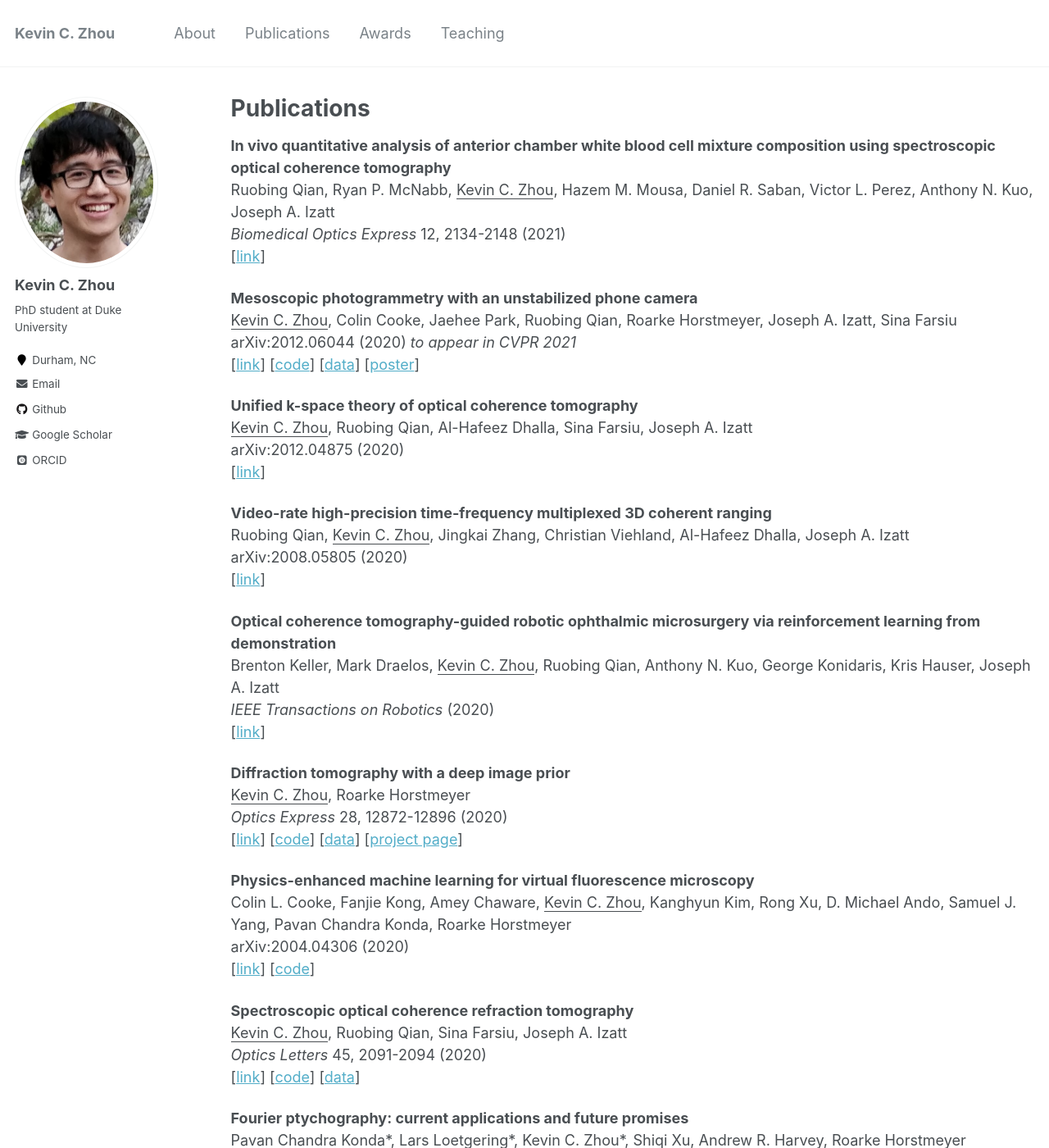
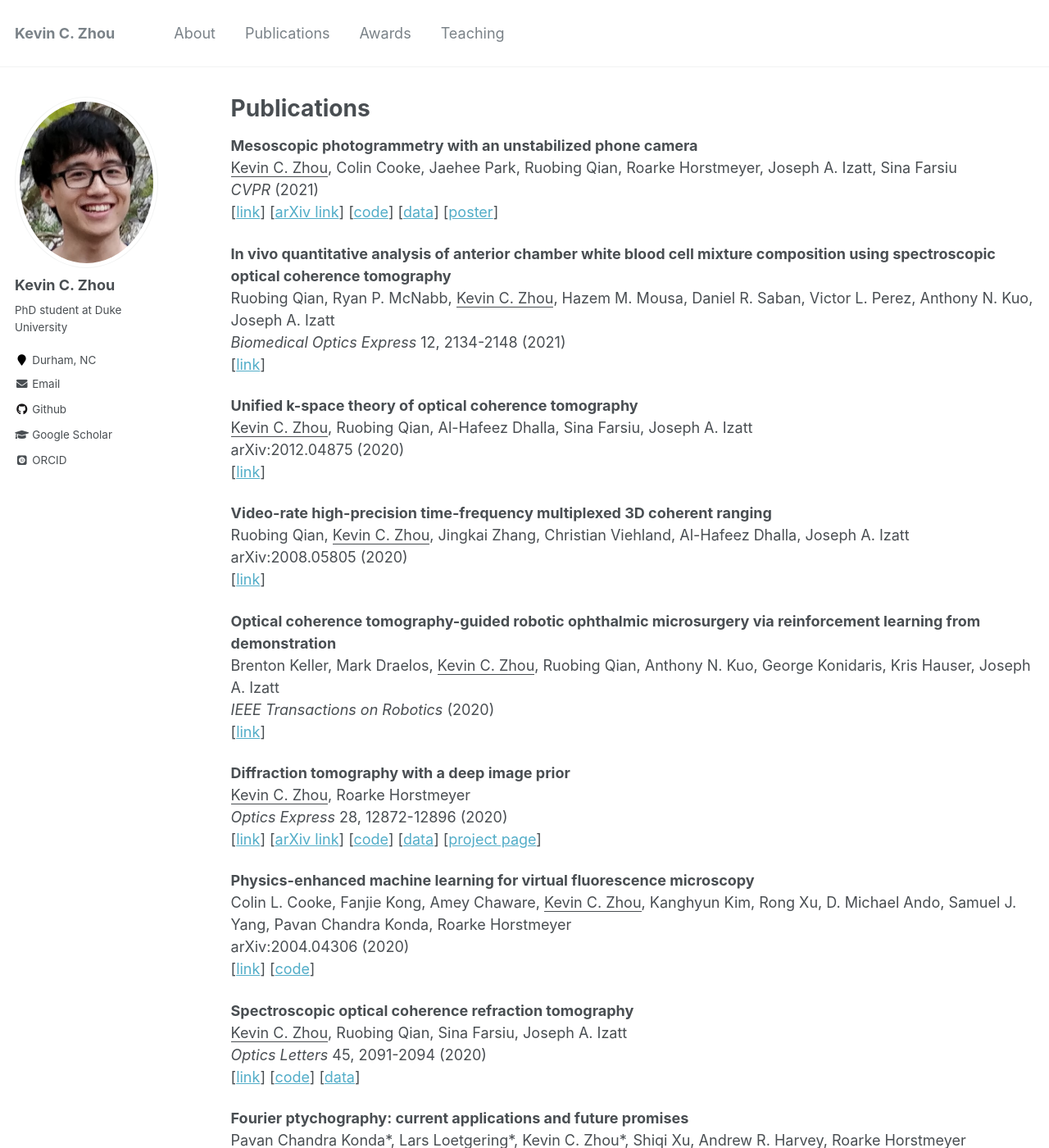
Before and after one commit to kevinczhou/kevinczhou.github.io, a Jekyll site: the page built from _pages/publications.md, in a window 1280 px wide and 1400 px high. Shown: the whole window at 82% size. Built offline with Jekyll 4.4.1, drawn with Linux system fonts in a browser that asks for light colours; some web fonts are replaced.

Commit message:
Update publications.md

```diff
--- a/_pages/publications.md
+++ b/_pages/publications.md
@@ -4,15 +4,15 @@ title: "Publications"
 permalink: /publications/
 author_profile: true
 ---
+**Mesoscopic photogrammetry with an unstabilized phone camera**
+<ins>Kevin C. Zhou</ins>, Colin Cooke, Jaehee Park, Ruobing Qian, Roarke Horstmeyer, Joseph A. Izatt, Sina Farsiu
+*CVPR* (2021)
+[[link](https://openaccess.thecvf.com/content/CVPR2021/html/Zhou_Mesoscopic_Photogrammetry_With_an_Unstabilized_Phone_Camera_CVPR_2021_paper.html)] [[arXiv link](https://arxiv.org/abs/2012.06044)] [[code](https://github.com/kevinczhou/mesoscopic-photogrammetry)] [[data](https://figshare.com/articles/dataset/Mesoscopic_photogrammetry_with_an_unstabilized_phone_camera_-_datasets/13363574)] [[poster](https://kevinczhou.github.io/files/cvpr21_final.pdf)]
+
 **In vivo quantitative analysis of anterior chamber white blood cell mixture composition using spectroscopic optical coherence tomography**
 Ruobing Qian, Ryan P. McNabb, <ins>Kevin C. Zhou</ins>, Hazem M. Mousa, Daniel R. Saban, Victor L. Perez, Anthony N. Kuo, Joseph A. Izatt
 *Biomedical Optics Express* 12, 2134-2148 (2021)
 [[link](https://doi.org/10.1364/BOE.419063)]
-
-**Mesoscopic photogrammetry with an unstabilized phone camera**
-<ins>Kevin C. Zhou</ins>, Colin Cooke, Jaehee Park, Ruobing Qian, Roarke Horstmeyer, Joseph A. Izatt, Sina Farsiu
-arXiv:2012.06044 (2020) *to appear in CVPR 2021*
-[[link](https://arxiv.org/abs/2012.06044)] [[code](https://github.com/kevinczhou/mesoscopic-photogrammetry)] [[data](https://figshare.com/articles/dataset/Mesoscopic_photogrammetry_with_an_unstabilized_phone_camera_-_datasets/13363574)] [[poster](https://kevinczhou.github.io/files/cvpr21_final.pdf)]
 
 **Unified k-space theory of optical coherence tomography**
 <ins>Kevin C. Zhou</ins>, Ruobing Qian, Al-Hafeez Dhalla, Sina Farsiu, Joseph A. Izatt
@@ -32,7 +32,7 @@ Brenton Keller, Mark Draelos, <ins>Kevin C. Zhou</ins>, Ruobing Qian, Anthony N.
 **Diffraction tomography with a deep image prior**
 <ins>Kevin C. Zhou</ins>, Roarke Horstmeyer
 *Optics Express* 28, 12872-12896 (2020)
-[[link](https://www.osapublishing.org/oe/abstract.cfm?uri=oe-28-9-12872)] [[code](https://github.com/kevinczhou/deep-prior-diffraction-tomography)] [[data](https://figshare.com/articles/Diffraction_tomography_with_a_deep_image_prior_-_raw_data/12081708)] [[project page](https://deepimaging.io/projects/deep-prior-diffraction-tomography/)]
+[[link](https://www.osapublishing.org/oe/abstract.cfm?uri=oe-28-9-12872)] [[arXiv link](https://arxiv.org/abs/1912.05330)] [[code](https://github.com/kevinczhou/deep-prior-diffraction-tomography)] [[data](https://figshare.com/articles/Diffraction_tomography_with_a_deep_image_prior_-_raw_data/12081708)] [[project page](https://deepimaging.io/projects/deep-prior-diffraction-tomography/)]
 
 **Physics-enhanced machine learning for virtual fluorescence microscopy**
 Colin L. Cooke, Fanjie Kong, Amey Chaware, <ins>Kevin C. Zhou</ins>, Kanghyun Kim, Rong Xu, D. Michael Ando, Samuel J. Yang, Pavan Chandra Konda, Roarke Horstmeyer
```
